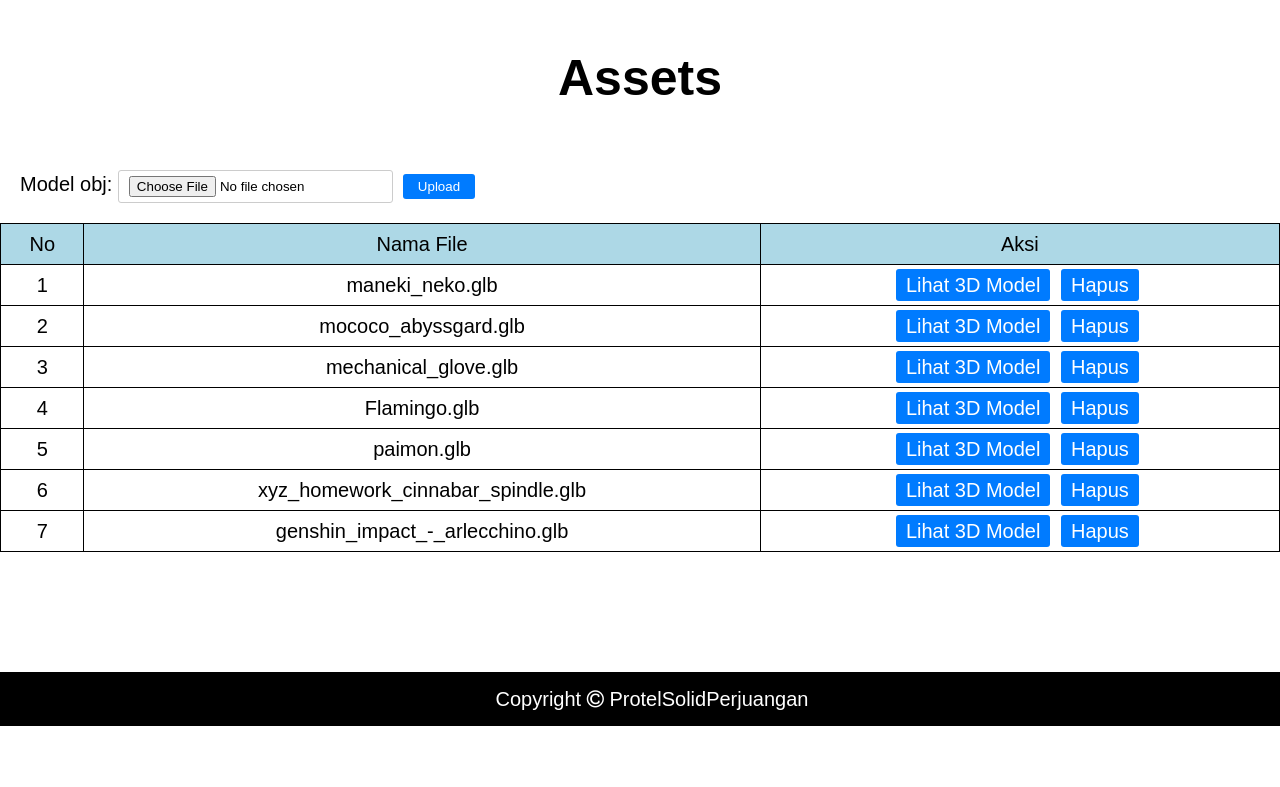
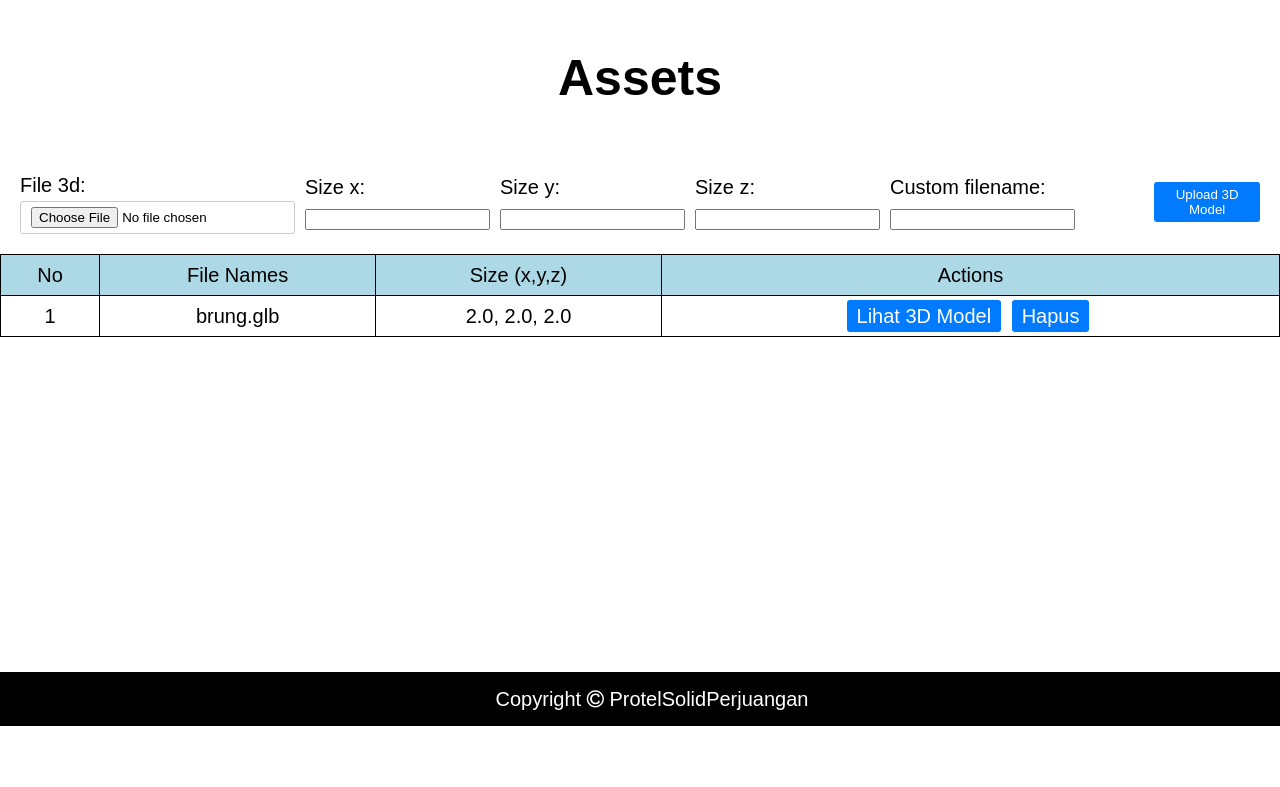
Before and after one commit to PDI-Perumahan/Website-Team, a Django app: page /assets in a window 1280 px wide. Shown: the part 74-861 px from the top of the page. Run offline with Django 4.2, Linux system fonts and the light colour scheme; data comes from the database, SQL or seed files in the repository.

Commit message:
add and save in json xyz size of 3d in assets

```diff
--- a/main/forms.py
+++ b/main/forms.py
@@ -5,4 +5,4 @@ from .models import Model3D
 class Model3DForm(forms.ModelForm):
     class Meta:
         model = Model3D
-        fields = ['model_obj']
+        fields = ['file_3d', 'size_x', 'size_y', 'size_z', 'custom_filename']
--- a/main/models.py
+++ b/main/models.py
@@ -1,18 +1,31 @@
 # models.py
 import os
 from django.db import models
+from django.conf import settings
+def custom_upload_to(instance, filename):
+
+    # Customize the filename as needed
+    base_filename, file_extension = os.path.splitext(filename)
+    return f'models/obj/{instance.custom_filename}{file_extension}'
 
 class Model3D(models.Model):
-    name = models.CharField(max_length=255)
-    model_obj = models.FileField(upload_to='models/obj/')
-    model_json = models.FileField(upload_to='models/json/', blank=True, null=True)
+    file_3d = models.FileField(upload_to=custom_upload_to)
+    size_x = models.FloatField()
+    size_y = models.FloatField()
+    size_z = models.FloatField()
+    custom_filename = models.CharField(max_length=255, blank=True, null=True)
+    custom_json_filename = models.CharField(max_length=255, blank=True, null=True)
+
 
     def delete(self, *args, **kwargs):
-        # Jika model memiliki file, hapus file tersebut
-        if self.model_obj:
-            if os.path.isfile(self.model_obj.path):
-                os.remove(self.model_obj.path)
-        if self.model_json:  # Jika Anda juga ingin menghapus file json
-            if os.path.isfile(self.model_json.path):
-                os.remove(self.model_json.path)
-        super(Model3D, self).delete(*args, **kwargs)
+        # Delete the .glb file
+        if self.file_3d:
+            self.file_3d.delete(save=False)
+
+        # Delete the .json file
+        json_file_path = os.path.join(settings.MEDIA_ROOT, self.custom_json_filename)
+        print(json_file_path)
+        if os.path.isfile(json_file_path):
+            os.remove(json_file_path)
+
+        super(Model3D, self).delete(*args, **kwargs)  # Call the "real" delete() method.
--- a/main/static/style2.css
+++ b/main/static/style2.css
@@ -146,6 +146,10 @@ h1{
   }
 /* End of Header */
 
+.main-container {
+  padding-bottom: 70px;
+}
+
 .custom-upload-form {
   display: flex;
   align-items: center;
--- a/main/templates/assets.html
+++ b/main/templates/assets.html
@@ -21,34 +21,34 @@
                 <i class ="fa fa-fw fa-user" style="color: white;"></i>Login</a>
         </div>
     </div>
+<div class="main-container">
+
     <div>
         <h1>Assets</h1>
     </div>
 
     <form method="post" enctype="multipart/form-data" class="custom-upload-form">
         {% csrf_token %}
-        {{ form.media }}
-        <div>
-            {{ form.model_obj.label_tag }} {{ form.model_obj }}
-        </div>
-        <button type="submit">Upload</button>
+        {{ form.as_p }}
+        <button type="submit">Upload 3D Model</button>
     </form>
 
     <table class="object-table">
         <thead>
             <tr>
                 <th>No</th>
-                <th>Nama File</th>
-                <th>Aksi</th>
+                <th>File Names</th>
+                <th>Size (x,y,z)</th>
+                <th>Actions</th>
             </tr>
         </thead>
         <tbody>
             {% for object in objects %}
             <tr>
                 <td>{{ forloop.counter }}</td>
-                <td>{{ object.model_obj.url|basename }}</td>
+                <td>{{ object.file_3d.url|basename }}</td>
+                <td> {{object.size_x}}, {{object.size_y}}, {{object.size_z}} </td>
                 <td class="object-actions">
-                    <!-- <a href="{% url 'view' object.id}" onclick="load3DObject('{{ object.model_obj.url }}')">Lihat OBJ</a> -->
                     <a href="{% url 'view' object.id %}" target="_blank">Lihat 3D Model</a>
                     <a href="{% url 'delete_object' object.id %}" class="delete-action" onclick="return confirm('Yakin ingin menghapus?')">Hapus</a>
                 </td>
@@ -57,6 +57,7 @@
         </tbody>
     </table>
 
+</div>
 
 
     <div class="footer">
--- a/main/urls.py
+++ b/main/urls.py
@@ -9,6 +9,6 @@ urlpatterns = [
     path("gallery", views.gallery, name="gallery"),
     path("assets", views.assets, name="assets"),
     path("view/<int:object_id>/",views.view_result, name="view"),
-    path('delete_object/<int:pk>/', views.delete_object, name='delete_object'),
+    path('delete_object/<int:object_id>/', views.delete_object, name='delete_object'),
 
 ]
--- a/main/views.py
+++ b/main/views.py
@@ -5,11 +5,10 @@ from .models import Model3D
 from django.shortcuts import get_object_or_404
 from django.shortcuts import render, redirect
 from django.core.files import File
+from django.conf import settings
 
 import json
-from django.http import JsonResponse
 import os
-import subprocess
 
 def main(request):
     template = loader.get_template('home.html')
@@ -29,59 +28,51 @@ def gallery(request):
 
 def assets(request):
     objects = Model3D.objects.all()
+
     if request.method == 'POST':
         form = Model3DForm(request.POST, request.FILES)
         if form.is_valid():
-            model = form.save(commit=False)
-            model.save()
+            model_3d = form.save(commit=False)
 
-            # if model.model_obj:
-            #     obj_path = model.model_obj.path
-            #     json_path = obj_path.replace('.obj', '.json')
-            #     convert_obj_to_json(obj_path, json_path)
-                # conversion_result = convert_obj_to_json(obj_path, json_path)
+            # Set the custom filename
+            custom_filename = form.cleaned_data.get('custom_filename')
+            model_3d.custom_filename = custom_filename
 
-                # if conversion_result.get('status') == 'success':
-                #     # Simpan path JSON ke model Model3D jika diperlukan
-                #     model.json_path = conversion_result.get('json_path')
+            # # Set the GLB filename using MEDIA_ROOT
+            # glb_filename = f'{custom_filename}.glb'
+            # model_3d.file_3d.name = glb_filename
+            # print("atas" + model_3d.file_3d.name)
 
-                #     # Simpan file JSON hasil konversi
-                #     with open(json_path, 'rb') as json_file:
-                #         model.json_file.save('nama_file.json', File(json_file))
-
-                #     model.save()
-                # else:
-                #     # Tangani kesalahan jika ada kesalahan dalam konversi
-                #     return HttpResponse('Error during conversion: ' + conversion_result.get('message'), status=500)
+            # Set the JSON filename using MEDIA_ROOT
+            json_filename = f'{custom_filename}.json'
+            model_3d.custom_json_filename = os.path.join('models/obj', json_filename)
 
 
-            return redirect('assets')  # Gantikan dengan URL tujuan Anda setelah berhasil mengunggah.
+            # Create a dictionary with relevant data for JSON representation
+            json_data = {
+                'custom_filename': model_3d.custom_filename,
+                'size_x': model_3d.size_x,
+                'size_y': model_3d.size_y,
+                'size_z': model_3d.size_z,
+            }
+            # print(" bawah" + os.path.join(settings.MEDIA_ROOT, 'models/obj', glb_filename))
+
+            # Save the GLB file
+            # with open(os.path.join(settings.MEDIA_ROOT, 'models/obj', glb_filename), 'wb') as glb_file:
+            #     for chunk in model_3d.file_3d.chunks():
+            #         glb_file.write(chunk)
+
+            # Save the JSON data to a file
+            with open(os.path.join(settings.MEDIA_ROOT, 'models/obj', json_filename), 'w') as json_file:
+                json.dump(json_data, json_file, indent=2)
+
+            model_3d.save()
+
+            return redirect('assets')  # Replace with your actual redirect URL
     else:
         form = Model3DForm()
+
     return render(request, 'assets.html', {'form': form, 'objects': objects})
-
-# def convert_obj_to_json(obj_path, json_path):
-#     cmd = ['node', 'main/scripts/convert_obj_to_json.js', obj_path, json_path]
-#     try:
-#         subprocess.run(cmd, check=True)
-#     except subprocess.CalledProcessError as e:
-#         # Tangani kesalahan jika ada kesalahan dalam proses konversi
-#         # Misalnya, tampilkan pesan kesalahan atau lakukan tindakan lain yang sesuai
-#         print(f"Error during conversion: {e}")
-
-# def convert_obj_to_json(obj_path, json_path):
-#     try:
-#         # Ganti perintah berikut sesuai dengan cara Anda menjalankan skrip JavaScript yang mengonversi OBJ ke JSON
-#         cmd = ['node', 'main/scripts/convert_obj_to_json.js', obj_path, json_path]
-
-#         # Jalankan perintah konversi
-#         subprocess.run(cmd, check=True)
-
-#         return {'status': 'success', 'json_path': json_path}
-#     except subprocess.CalledProcessError as e:
-#         # Tangani kesalahan jika ada kesalahan dalam proses konversi
-#         error_message = f"Error during conversion: {e}"
-#         return {'status': 'error', 'message': error_message}
 
 
 
@@ -91,7 +82,10 @@ def view_result(request, object_id):
     # Menyediakan path file objek 3D ke template
     return render(request, 'view_objects.html', {'obj_3d': obj_3d})
 
-def delete_object(request, pk):
-    obj = get_object_or_404(Model3D, pk=pk)
-    obj.delete()
+def delete_object(request, object_id):
+    model_object = get_object_or_404(Model3D, pk=object_id)
+
+    # Hapus objek dari database
+    model_object.delete()
+
     return redirect('assets')  # Gantikan dengan URL tujuan Anda setelah menghapus objek.
```
Also changed, not shown: main/static/js/viewer3D.js (+0 -12 lines), main/templates/view_objects.html (+6 -7 lines), main/utils.js (deleted, +0 -16 lines), db.sqlite3, main/migrations/0001_initial.py, 7 other files.
